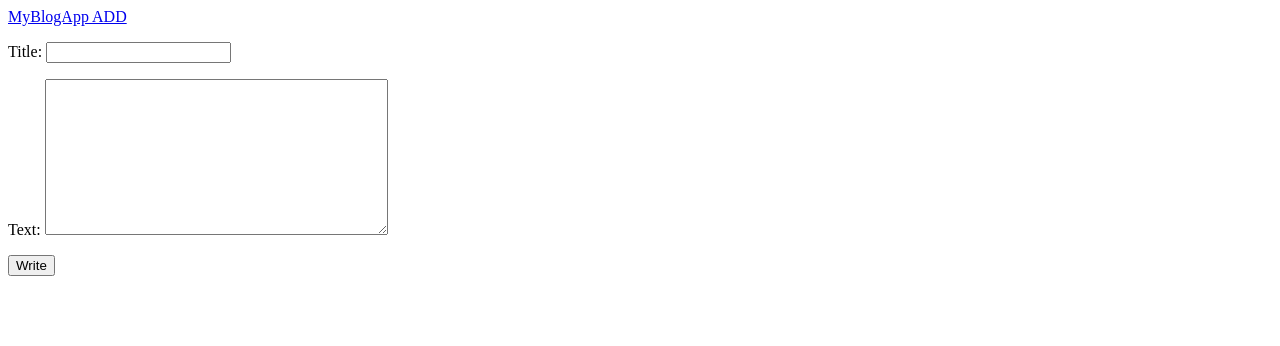
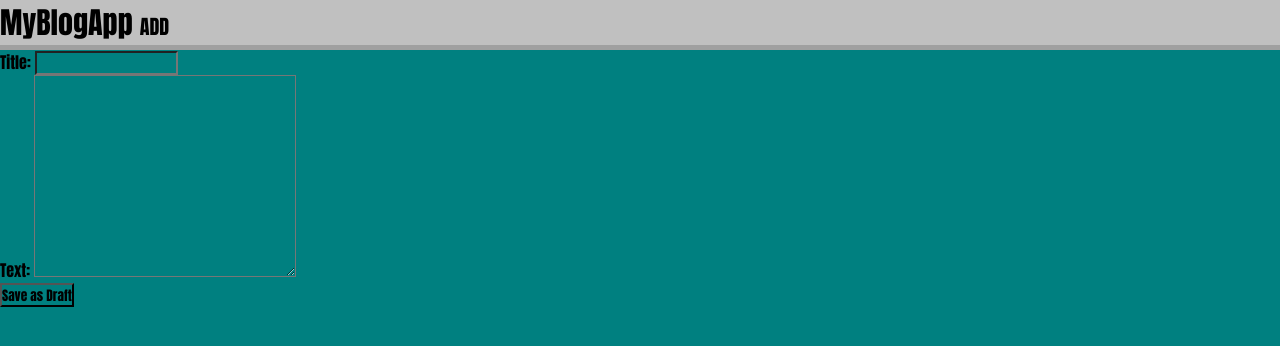
Before and after one commit to yashuaecphe/django-first-blog, a Django app: page /write in a window 1280 px wide. Shown: the top 346 px of the page. Run offline with Django 3.2, Linux system fonts and the light colour scheme.

Commit message:
did the Homework: add more to your website

```diff
--- /dev/null
+++ b/myblogapp/static/css/myblogapp.css
@@ -0,0 +1,28 @@
+*{
+    background-color: #008080;
+    font-family:Impact, Haettenschweiler, 'Arial Narrow Bold', sans-serif;
+    padding:0px;
+    margin:0px;
+}
+/*PAGE HEADER STUFF*/
+.page-header{
+    background-color: #c0c0c0;
+    border-width: 0px 0px 5px 0px;
+    border-style:solid;
+    border-color:#a0a0a0;
+}
+.page-header > a{
+    background-color: transparent;
+    color: #000000;
+    font-size:30px;
+    text-decoration: none;
+    font-weight:900;
+}
+.page-header > :not(a:first-child){
+    font-weight:100;
+    font-size:20px;
+}
+
+blog{
+    background-color: #c0c0c0;
+}
--- a/myblogapp/templates/myblogapp/base.html
+++ b/myblogapp/templates/myblogapp/base.html
@@ -3,6 +3,7 @@
 <html>
 <head>
     <title> MyBlogApp</title>
+    <link rel="stylesheet" href="{% static 'css/myblogapp.css' %}">
 </head>
 <body>
     <div class="page-header">
--- a/myblogapp/templates/myblogapp/blogwriter.html
+++ b/myblogapp/templates/myblogapp/blogwriter.html
@@ -3,6 +3,6 @@
     <div class="blog-writer">
         <form method="POST" class="post-form"> {% csrf_token %}
         {{ blogform.as_p}}
-        <button type="submit">Write</button>
+        <button type="submit">Save as Draft</button>
     </div>
 {% endblock %}
--- a/myblogapp/templates/myblogapp/newsfeed.html
+++ b/myblogapp/templates/myblogapp/newsfeed.html
@@ -1,8 +1,14 @@
 {% extends 'myblogapp/base.html' %}
 {% block content %}
+
 {% for p in bps %}
+    <div class="view-toggle">
+
+    </div>
+
     <div class="blog">
         <h1 class="blog-title"> <a href="{% url 'viewblog' pk=p.pk %}"> {{p.title}} </a> </h2>
+        <div class="published_date"> published: {{p.published_date}} </div>
         <p class="blog-content"> {{p.text}} </p>
     </div>
 {% endfor %}
--- a/myblogapp/urls.py
+++ b/myblogapp/urls.py
@@ -4,6 +4,8 @@ from . import views
 urlpatterns = [
     path('', views.blog_feed, name='blog_newsfeed'),
     path('blogpost/<int:pk>/', views.view_blogpost, name='viewblog'),
-    path('write', views.write_blogpost, name='write_blogpost' ),
+    path('write', views.save_blogpost_as_draft, name='write_blogpost' ),
     path('editblogpost/<int:pk>', views.edit_blogpost,name='editblog'),
+    path('publishblogpost/<int:pk>', views.publish_blogpost, name='publishblog'),
+    path('deleteblog/<int:pk>', views.delete_blogpost, name='deleteblog')
 ]
--- a/myblogapp/views.py
+++ b/myblogapp/views.py
@@ -5,7 +5,8 @@ from .forms import BlogPostForm
 
 # Create your views here.
 def blog_feed(request):
-    blogposts = BlogPost.objects.filter(published_date__lte=timezone.now()).order_by('-created_date')
+    #blogposts = BlogPost.objects.filter(published_date__lte=timezone.now()).order_by('-created_date')
+    blogposts = BlogPost.objects.all().order_by('-created_date')
     return render(request, 'myblogapp/newsfeed.html',{'bps':blogposts})
 
 def view_blogpost(request, pk):
@@ -13,7 +14,7 @@ def view_blogpost(request, pk):
     return render(request, 'myblogapp/blogdetail.html',{'p':blogpost})
 
 def edit_blogpost(request, pk):
-    post = get_object_or_404(BlogPost, pk=pk);
+    post = get_object_or_404(BlogPost, pk=pk)
     if request.method=="POST":
         form = BlogPostForm(request.POST, instance=post)
         if form.is_valid():
@@ -24,18 +25,27 @@ def edit_blogpost(request, pk):
             return redirect('viewblog',pk=post.pk)
     else:
         form = BlogPostForm(instance=post)
-    return render(request, 'myblogapp/blogwriter.html',{'blogform': form})
+        return render(request, 'myblogapp/blogwriter.html',{'blogform': form})
 
-def write_blogpost(request):
+def save_blogpost_as_draft(request):
     if request.method == "POST": #when you press the submit button for the write form
         form = BlogPostForm(request.POST)
         if form.is_valid(): #true if all fields are filled in
             post = form.save(commit=False) # we dont want to save it yet, we have yet to add an author
             post.author = request.user #who is the user that requested this thing
-            post.published_date = timezone.now()
+            #post.published_date = timezone.now()
             post.save()
             return redirect('blog_newsfeed')
 
     else: #when you click the ADD button
         form = BlogPostForm()
-    return render(request, 'myblogapp/blogwriter.html',{'blogform': form})
+        return render(request, 'myblogapp/blogwriter.html',{'blogform': form})
+        #render a form for writing blog
+
+def publish_blogpost(request,pk):
+    BlogPost.objects.get(pk=pk).publish()
+    return view_blogpost(request,pk)
+
+def delete_blogpost(request,pk):
+    BlogPost.objects.get(pk=pk).delete()
+    return redirect('blog_newsfeed')
```
Also changed, not shown: myblogapp/templates/myblogapp/blogdetail.html (+10 -2 lines), myblogapp/forms.py (line endings or trailing spaces).
